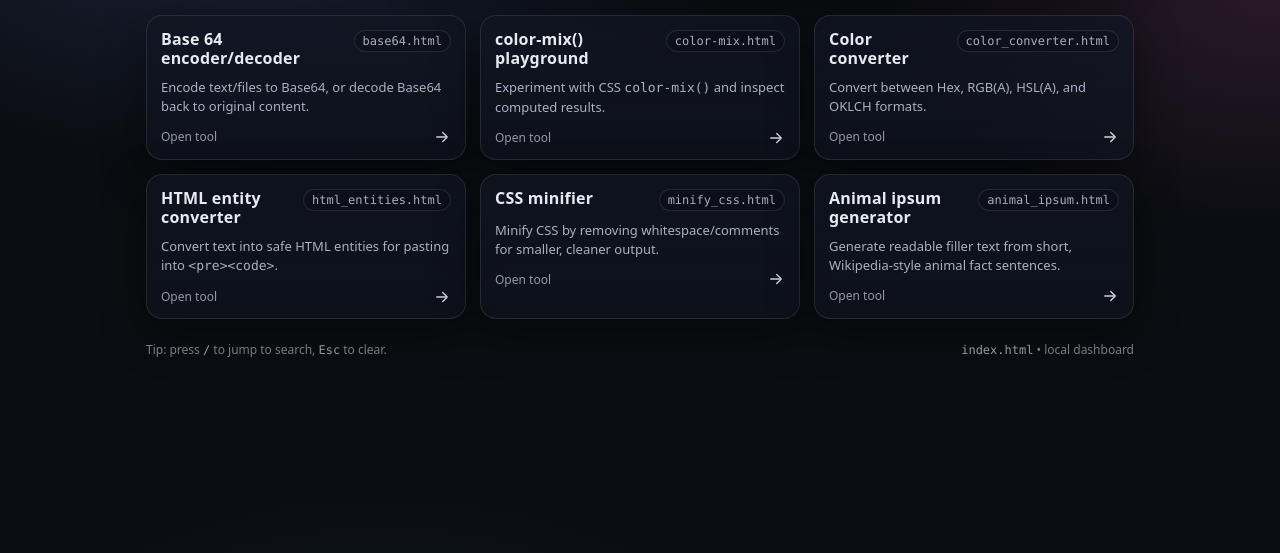
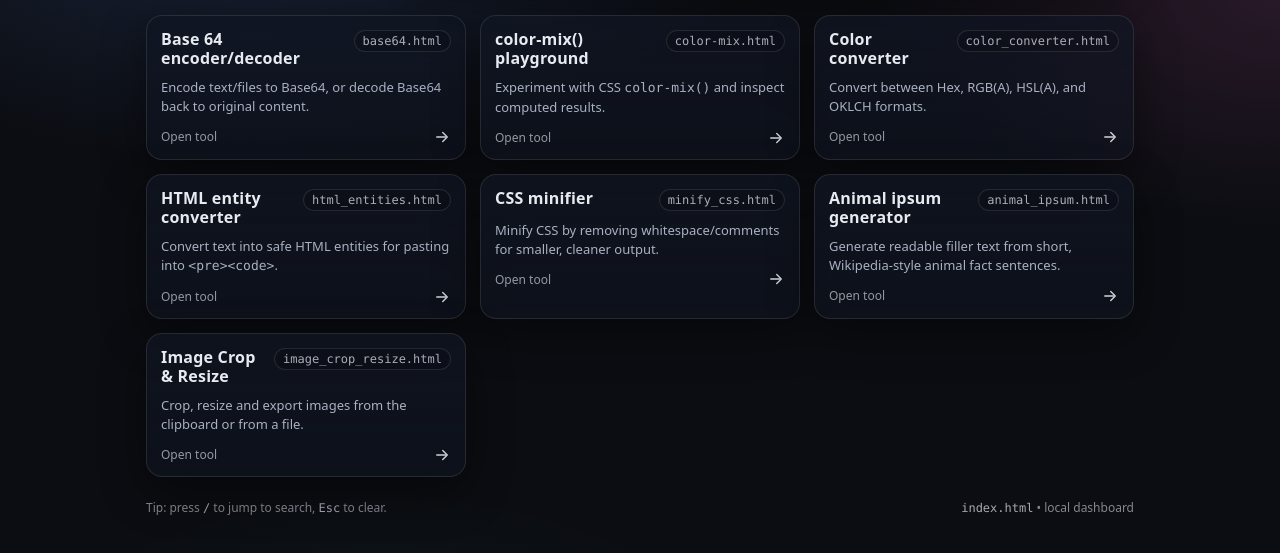
Before and after one commit to troennes/tools, a plain HTML site: page index.html in a window 1280 px wide. Shown: the part 85-638 px from the top of the page. Drawn offline with Linux system fonts and the light colour scheme.

Commit message:
Update index.html

```diff
--- a/index.html
+++ b/index.html
@@ -333,6 +333,23 @@
             </div>
           </a>
         </article>
+
+      <article class="card" data-keywords="image crop resize convert">
+          <a href="./image_crop_resize.html">
+            <div class="top">
+              <h2 class="title">Image Crop & Resize</h2>
+              <span class="file">image_crop_resize.html</span>
+            </div>
+            <p class="desc">Crop, resize and export images from the clipboard or from a file.</p>
+            <div class="open">
+              <span class="hint">Open tool</span>
+              <svg class="arrow" viewBox="0 0 24 24" fill="none" aria-hidden="true">
+                <path d="M5 12h12" stroke="currentColor" stroke-width="1.8" stroke-linecap="round"/>
+                <path d="M13 6l6 6-6 6" stroke="currentColor" stroke-width="1.8" stroke-linecap="round" stroke-linejoin="round"/>
+              </svg>
+            </div>
+          </a>
+        </article>
       </section>
 
       <div class="empty" id="empty">
```
